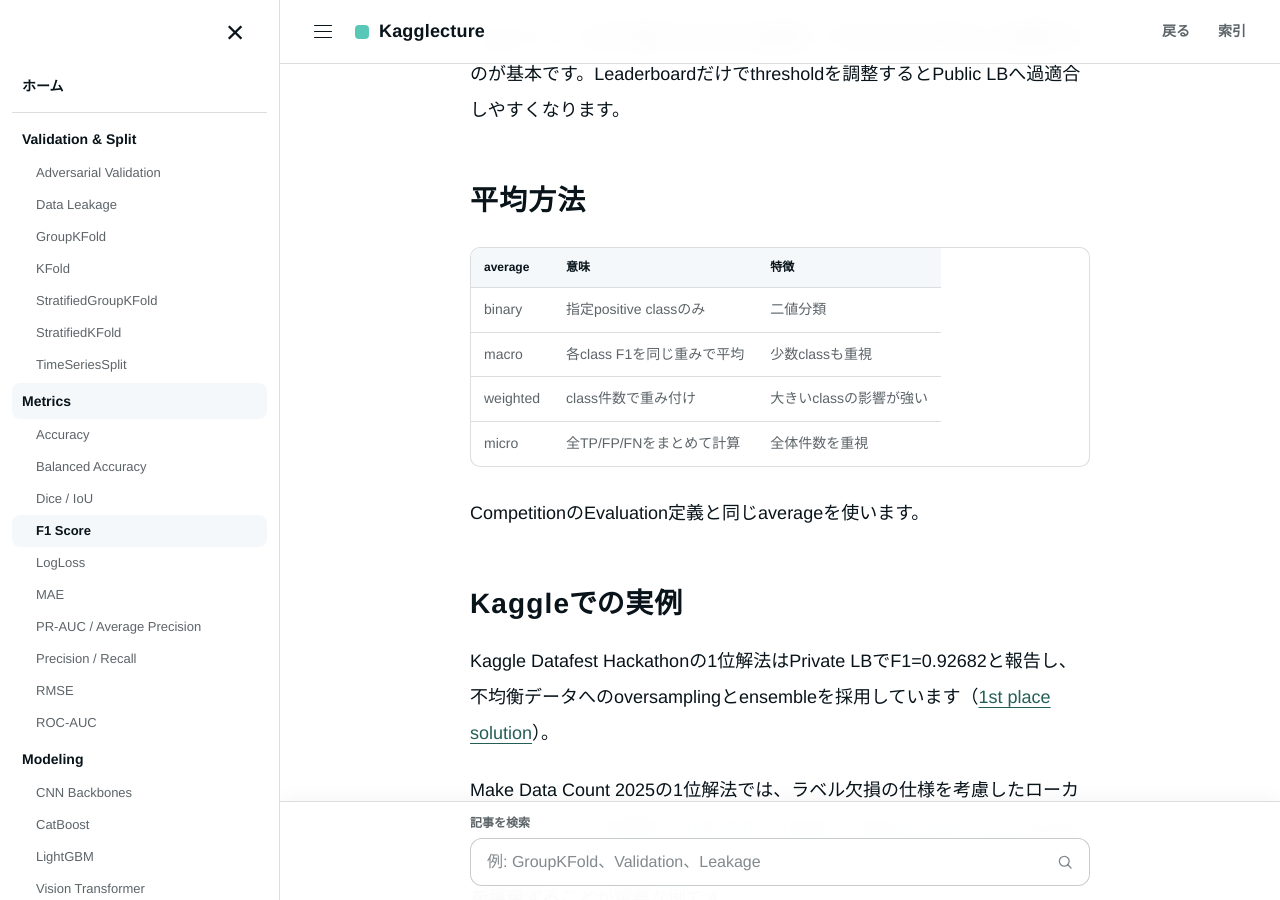
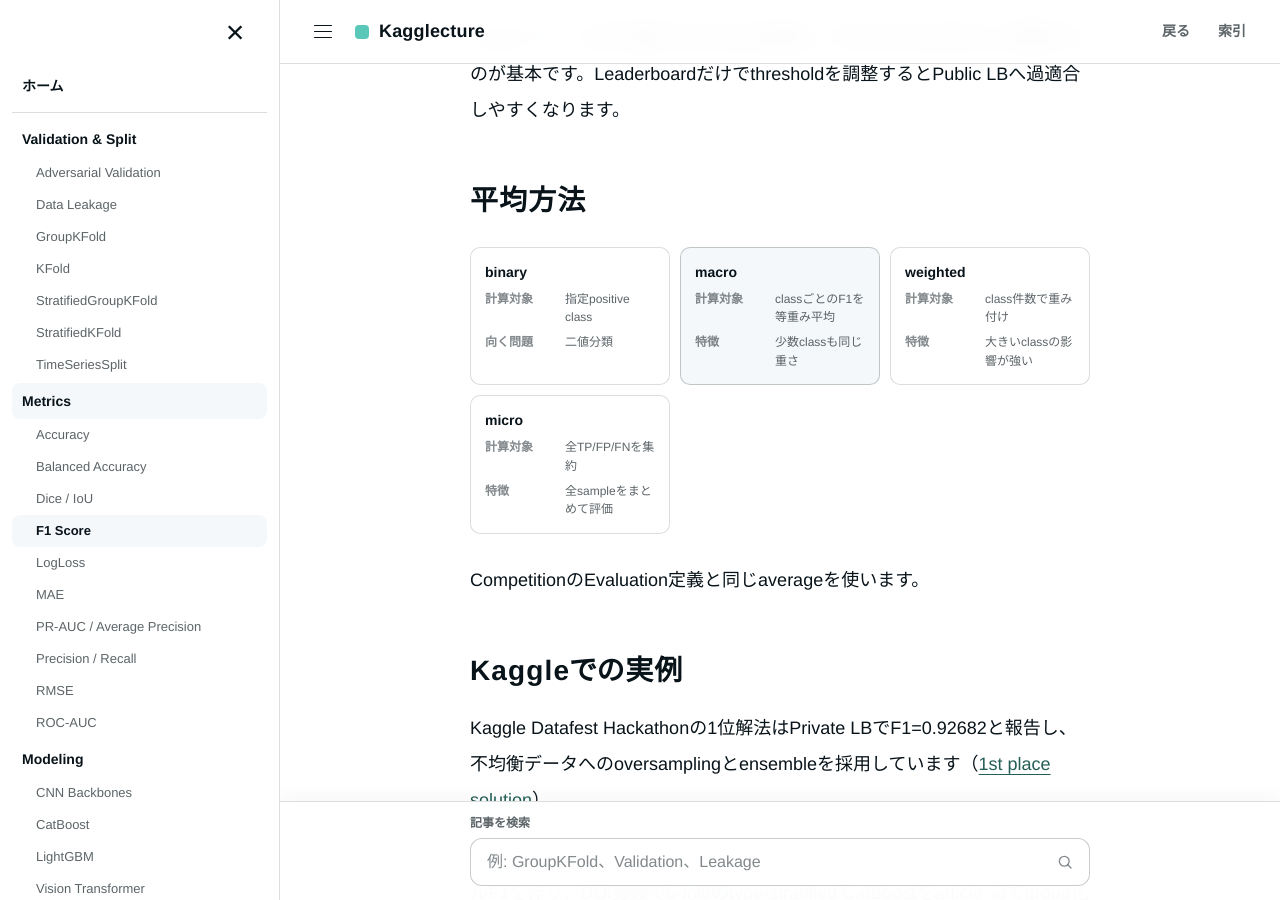
Before and after one commit to morikazu1119/Kagglecture, a Jekyll site: the page built from wiki/metrics/f1-score.md, in a window 1280 px wide and 900 px high, scrolled down 1642 px. Built offline with Jekyll 4.4.1, drawn with Linux system fonts in a browser that asks for light colours.

Commit message:
refactor: render F1 averaging modes with HTML cards

```diff
--- a/wiki/metrics/f1-score.md
+++ b/wiki/metrics/f1-score.md
@@ -80,12 +80,12 @@ Kaggleでは、**OOF予測でthresholdを選び、そのthresholdをtestへ適
 
 ## 平均方法 {#averaging}
 
-| average | 意味 | 特徴 |
-|---|---|---|
-| binary | 指定positive classのみ | 二値分類 |
-| macro | 各class F1を同じ重みで平均 | 少数classも重視 |
-| weighted | class件数で重み付け | 大きいclassの影響が強い |
-| micro | 全TP/FP/FNをまとめて計算 | 全体件数を重視 |
+<div class="comparison-board" aria-label="F1 Scoreのaveraging方式">
+  <section class="comparison-card"><h4>binary</h4><dl><dt>計算対象</dt><dd>指定positive class</dd><dt>向く問題</dt><dd>二値分類</dd></dl></section>
+  <section class="comparison-card is-primary"><h4>macro</h4><dl><dt>計算対象</dt><dd>classごとのF1を等重み平均</dd><dt>特徴</dt><dd>少数classも同じ重さ</dd></dl></section>
+  <section class="comparison-card"><h4>weighted</h4><dl><dt>計算対象</dt><dd>class件数で重み付け</dd><dt>特徴</dt><dd>大きいclassの影響が強い</dd></dl></section>
+  <section class="comparison-card"><h4>micro</h4><dl><dt>計算対象</dt><dd>全TP/FP/FNを集約</dd><dt>特徴</dt><dd>全sampleをまとめて評価</dd></dl></section>
+</div>
 
 CompetitionのEvaluation定義と同じaverageを使います。
 
```
